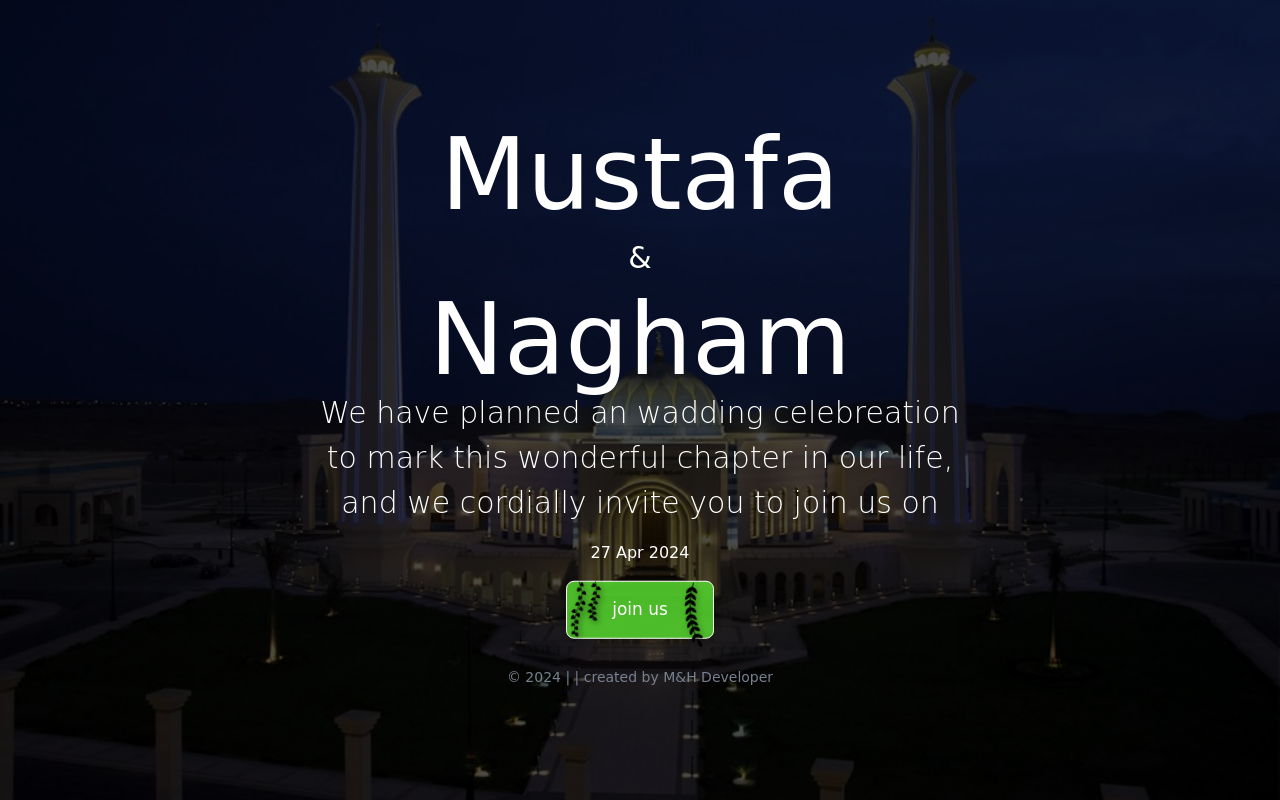
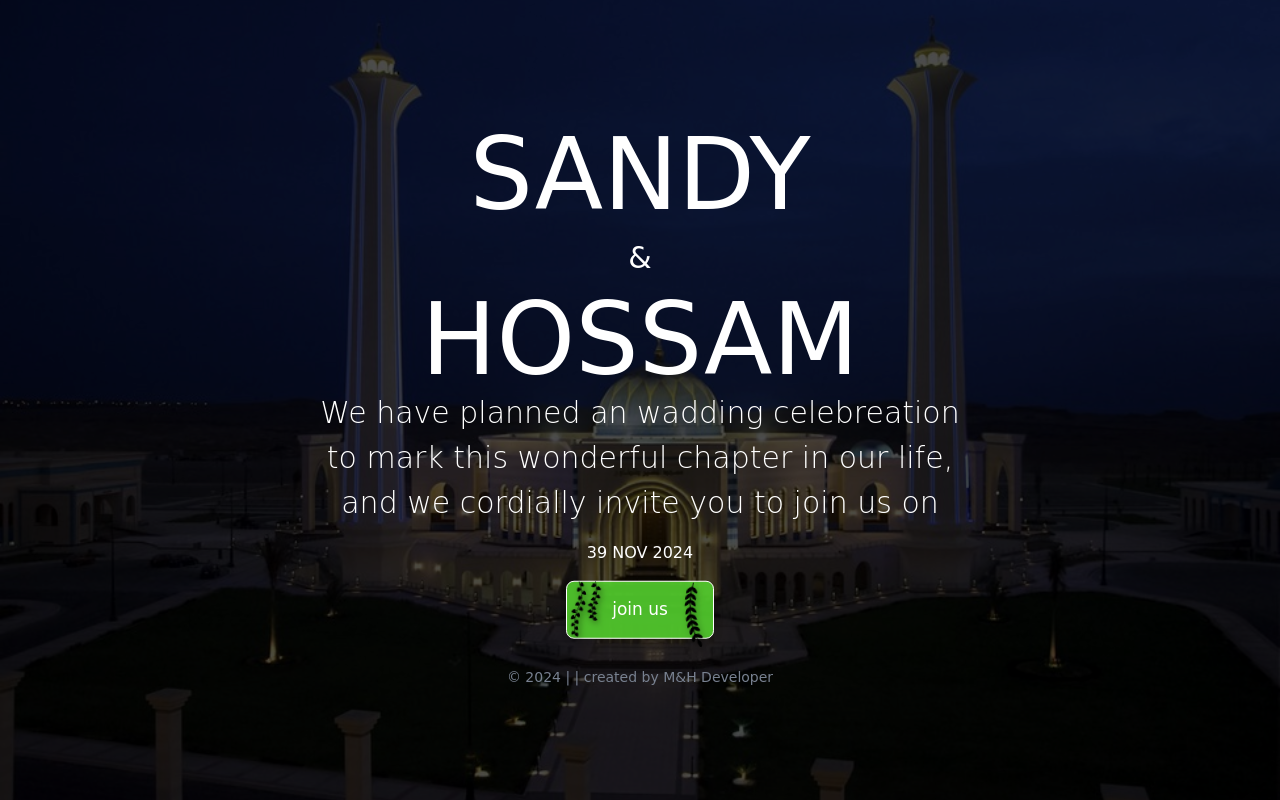
Before and after one commit to mustafa3370/mustafama, a plain HTML site: page index.HTML in a window 1280 px wide. Drawn offline with nearby package versions, Linux system fonts and the light colour scheme; a web font is replaced by a local one.

Commit message:
Update index.HTML

```diff
--- a/index.HTML
+++ b/index.HTML
@@ -17,11 +17,11 @@
     <div class="row">
         <div class="col-md-12">
             <div class="txt">
-                <h2 class="fonttxt" data-aos="fade-up" data-aos-duration="1000" data-aos-delay="500">Mustafa</h2>
+                <h2 class="fonttxt" data-aos="fade-up" data-aos-duration="1000" data-aos-delay="500">SANDY</h2>
                <div class="and" data-aos="fade-up" data-aos-duration="1300" data-aos-delay="900">&</div>
-                <h2 class="fonttxt" data-aos="fade-down"  data-aos-duration="1400" data-aos-delay="1400">Nagham</h2>
+                <h2 class="fonttxt" data-aos="fade-down"  data-aos-duration="1400" data-aos-delay="1400">HOSSAM</h2>
                 <p class="txtp">We have planned an wadding celebreation to mark this wonderful chapter in our life, and we cordially invite you to join us on</p>
-                <p class="date"> 27 Apr 2024</p>
+                <p class="date"> 39 NOV 2024</p>
                 <!--buuton-->
                 <a href="https://maps.app.goo.gl/BWBHBudW85vx3Uce8" target="blank">
                     <button>
```
